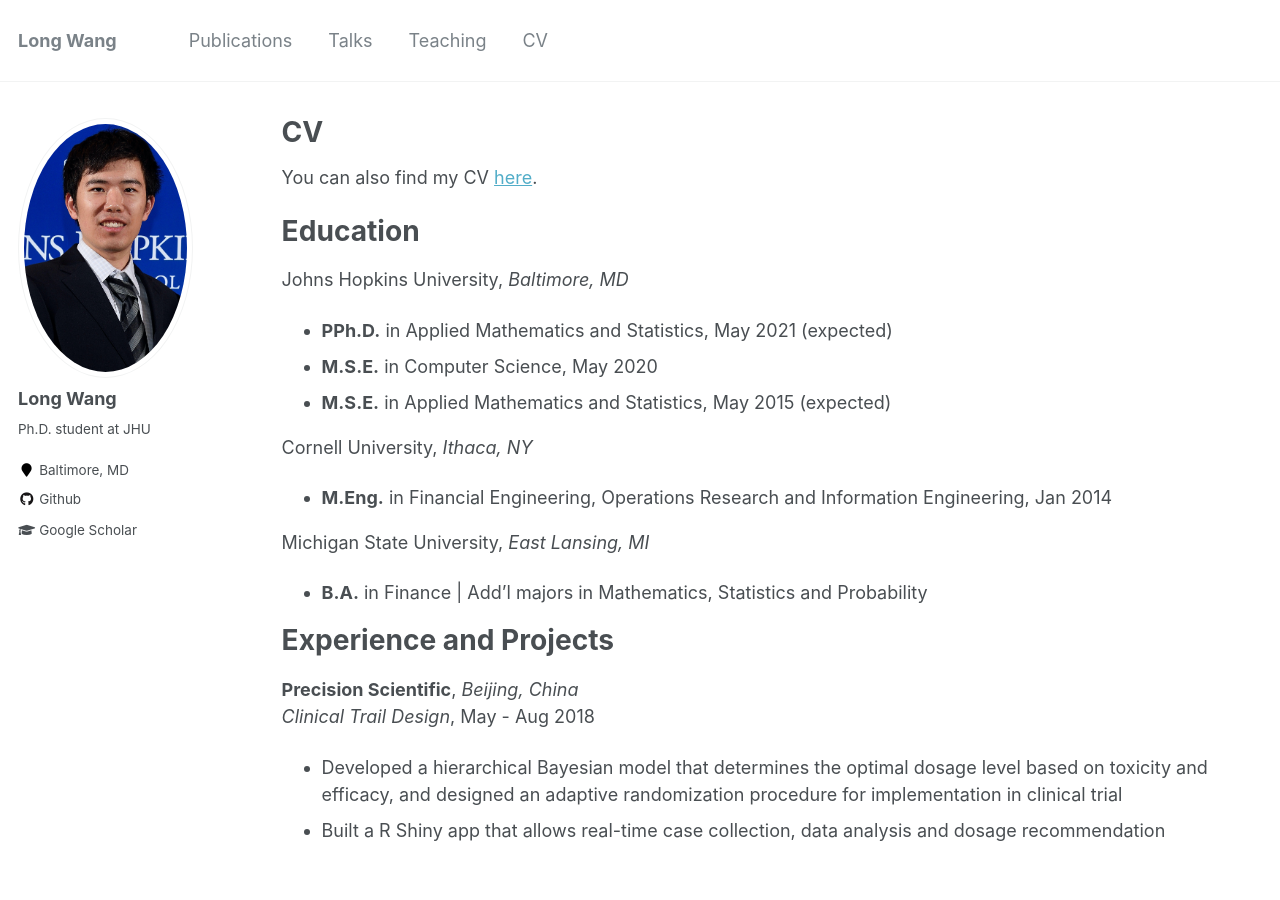
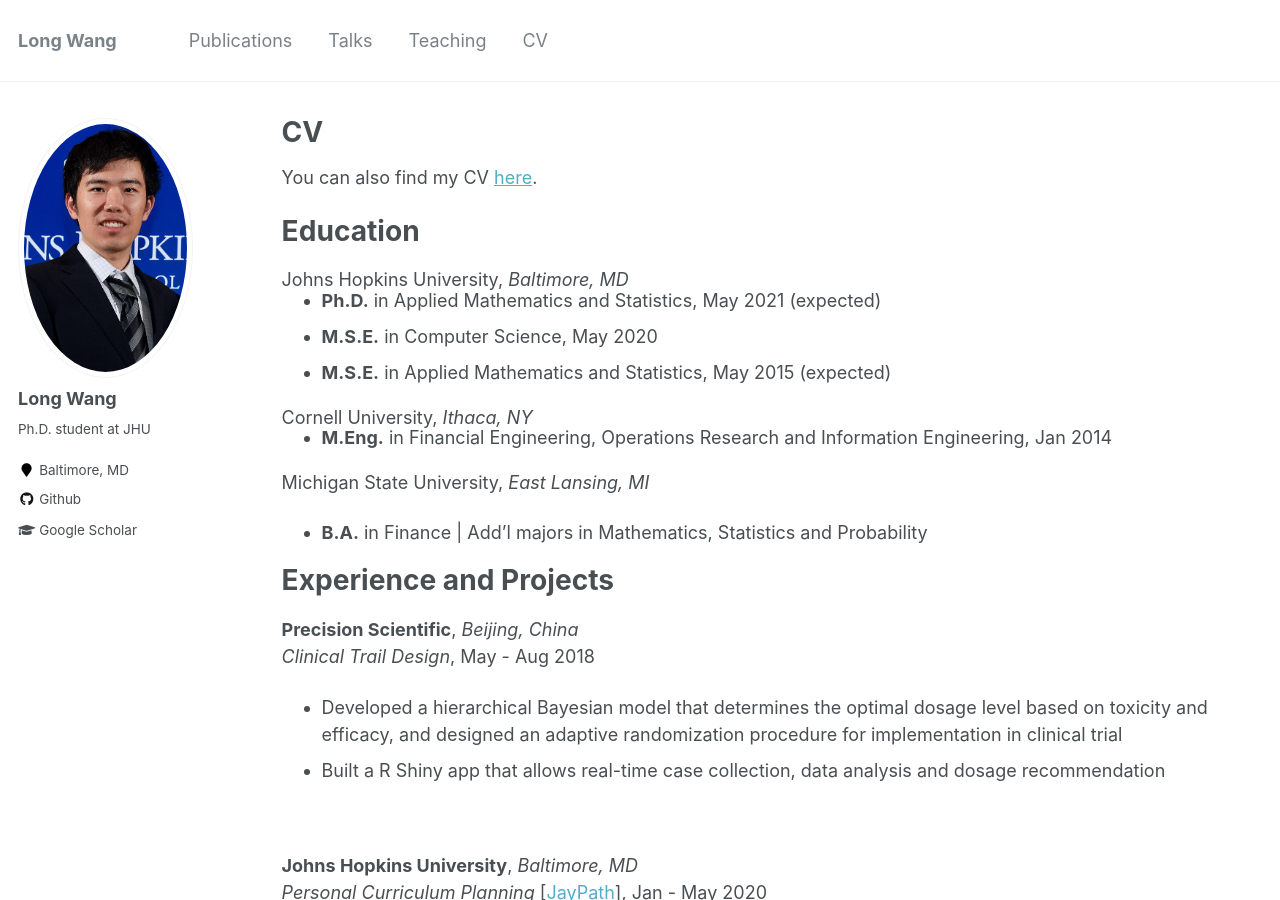
Before and after one commit to longwang-jhu/longwang-jhu.github.io, a Jekyll site: the page built from _pages/cv.md, in a window 1280 px wide and 900 px high. Built offline with Jekyll 4.4.1, drawn with Linux system fonts in a browser that asks for light colours.

Commit message:
Update cv.md

```diff
--- a/_pages/cv.md
+++ b/_pages/cv.md
@@ -14,14 +14,14 @@ You can also find my CV <a href="">here</a>.
 Education
 ======
 Johns Hopkins University, <i>Baltimore, MD</i>
-<ul style="margin-top: 0">
-  <li><b>PPh.D.</b> in Applied Mathematics and Statistics, May 2021 (expected)</li>
+<ul style="margin-top: -30px">
+  <li><b>Ph.D.</b> in Applied Mathematics and Statistics, May 2021 (expected)</li>
   <li><b>M.S.E.</b> in Computer Science, May 2020</li>
   <li><b>M.S.E.</b> in Applied Mathematics and Statistics, May 2015 (expected)</li>
 </ul>
 
 Cornell University, <i>Ithaca, NY</i>
-<ul style="margin-top: 0">
+<ul style="margin-top: -30px">
   <li><b>M.Eng.</b> in Financial Engineering, Operations Research and Information Engineering, Jan 2014</li>
 </ul>
 
```
